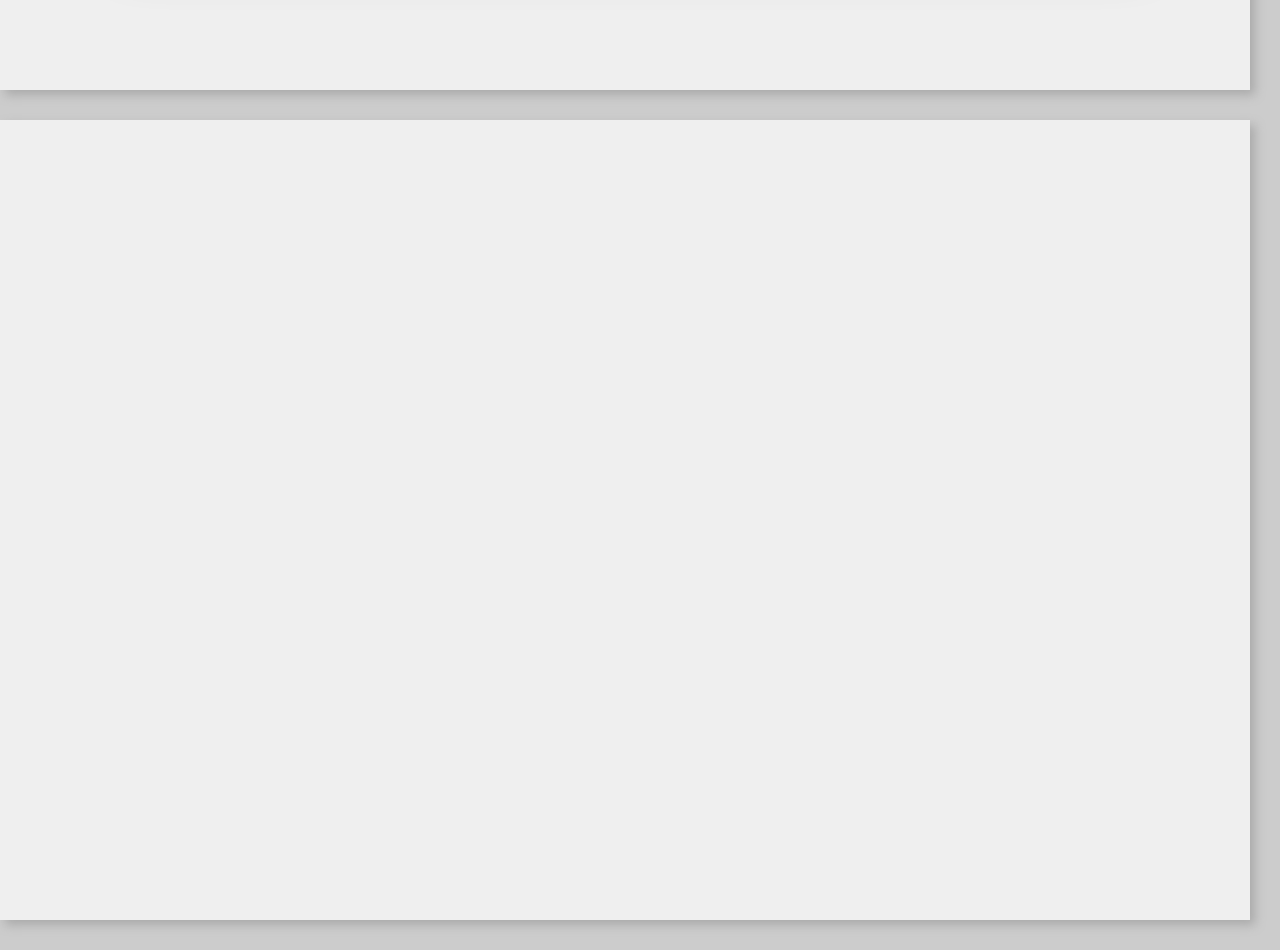
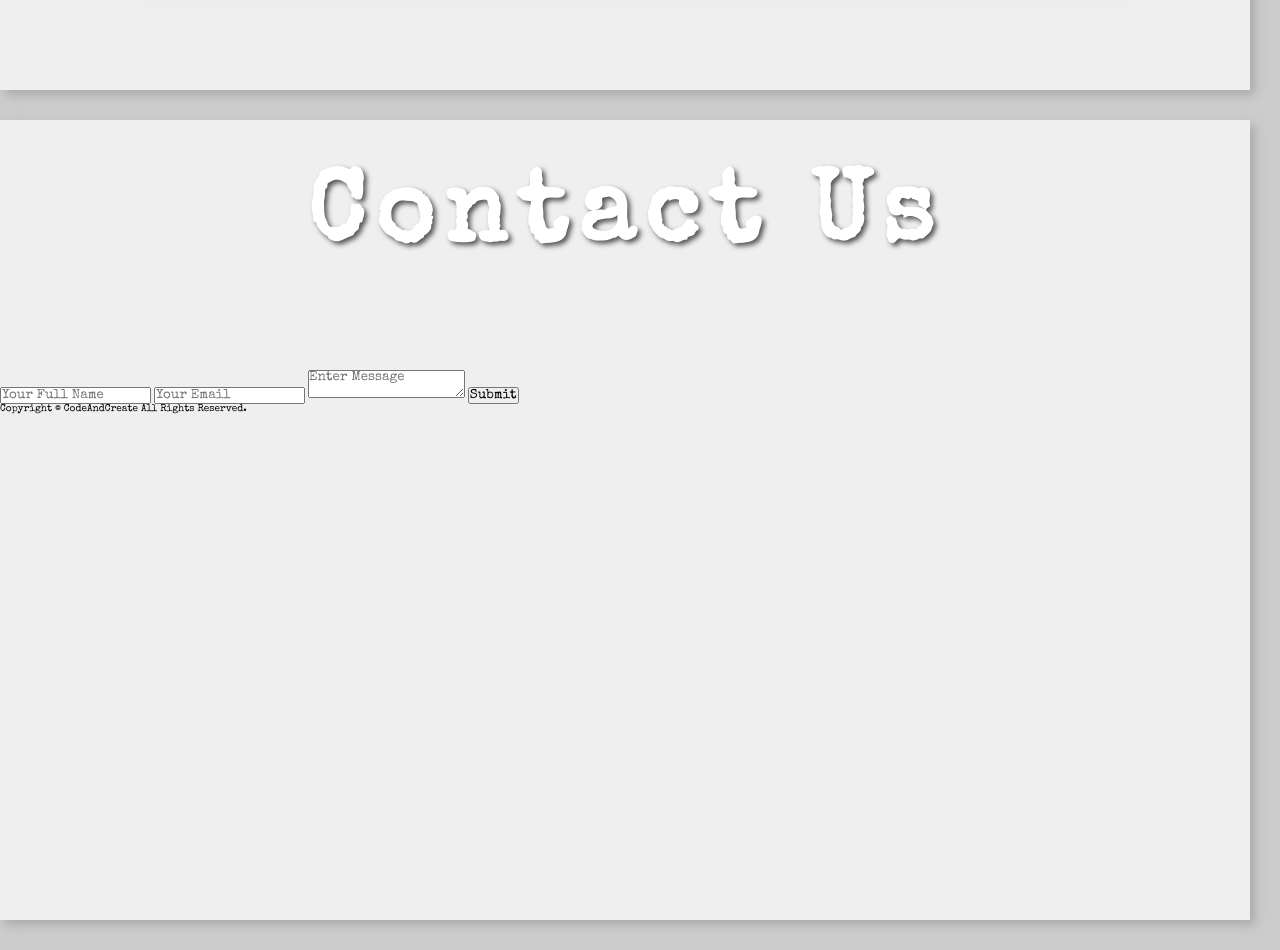
Before and after one commit to AndreiScafi/Classic-Cars-Website, a plain HTML site: page index.html in a window 1280 px wide. Shown: the part 3200-4150 px from the top of the page. Drawn offline with nearby package versions, Linux system fonts and the light colour scheme.

Commit message:
Adding HTML structure to Section 5.

```diff
--- a/index.html
+++ b/index.html
@@ -113,7 +113,18 @@
 
   <!-- Section 5 -->
   <div class="wrapper">
-    <section class="section-5 target" id="section-5"></section>
+    <section class="section-5 target" id="section-5">
+      <h1 class="section-heading">Contact Us</h1>
+      <form class="contact-form">
+        <input type="text" class="form-input" placeholder="Your Full Name">
+        <input type="email" class="form-input" placeholder="Your Email">
+        <textarea class="form-input" placeholder="Enter Message"></textarea>
+        <input class="form-btn" type="submit" value="Submit">
+      </form>
+      <p class="copyright">
+        Copyright &copy; CodeAndCreate All Rights Reserved.
+      </p>
+    </section>
   </div>
   <!-- End of Section 5 -->
 
```
